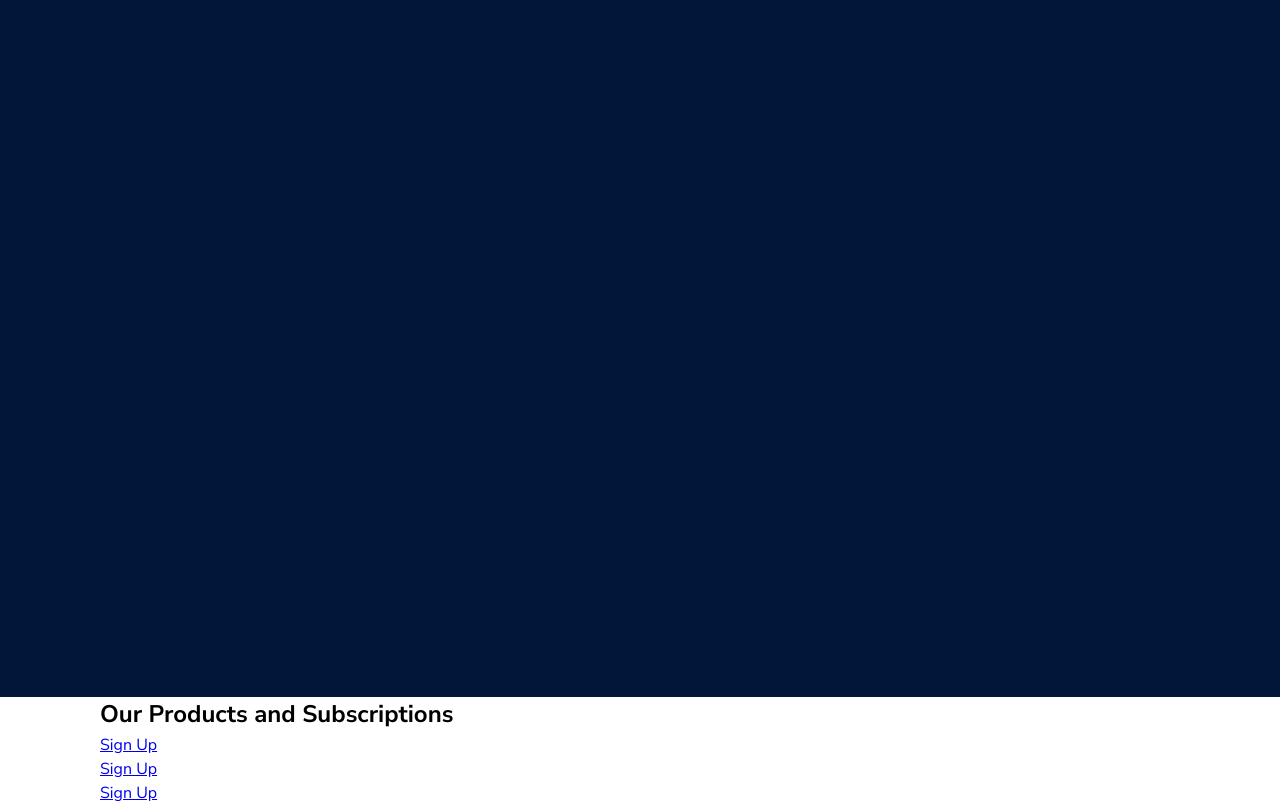
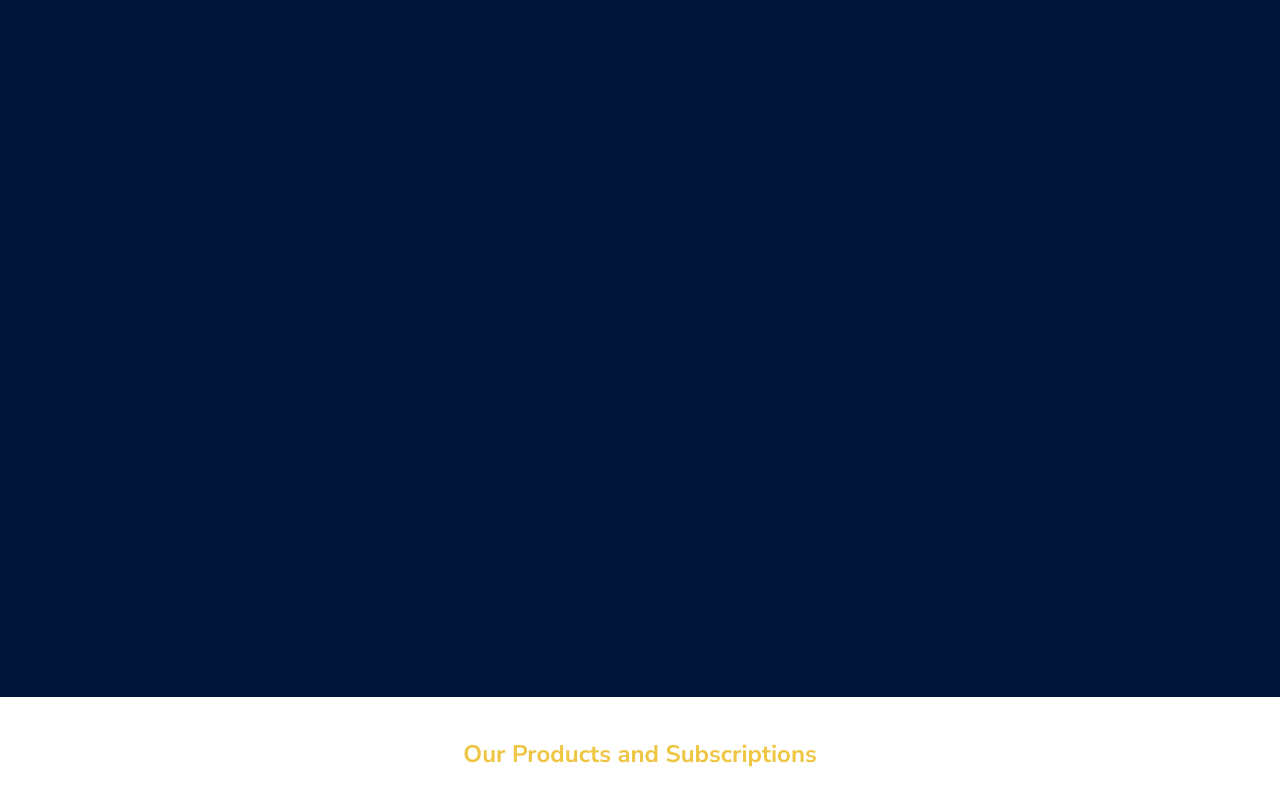
Before and after one commit to moorebarrett-jodiann/ta-final-project, a plain HTML site: page index.html in a window 1280 px wide. Shown: the part 103-911 px from the top of the page. Drawn offline with Linux system fonts and the light colour scheme.

Commit message:
Add Products and Subscriptions style

```diff
--- a/assets/stylesheet/base.css
+++ b/assets/stylesheet/base.css
@@ -50,6 +50,11 @@
 .flexbox {
     display: flex;
     justify-content: space-between;
+}
+
+h2.sub-heading {
+    margin: 40px 0px;
+    color: var(--app-yellow);
 }
 
 /**************************************************/
@@ -142,6 +147,45 @@ header h1 {
     }
 }
 
+
+/**************************************************/
+/*****      FLEX CARDS                       ******/
+/**************************************************/
+
+.row {
+    display: flex;
+    flex-flow: row wrap;
+    gap: 20px;
+}
+
+.row .card {
+    display: flex;
+    flex-direction: column;
+    flex-grow: 1;
+}
+
+/* flex cards with screen width 800px and up */
+@media (min-width: 801px) {
+    .row .card {
+        width: calc(25% - 15px);
+    }
+}
+
+/* flex cards with screen width 801px and down */
+@media (max-width: 800px) {
+    .row .card {
+        width: calc(50% - 10px);
+    }
+}
+
+/* flex cards with screen width 480px and down */
+@media (max-width: 480px) {
+    .row .card {
+        width: 100%;
+    }
+}
+
+
 /**************************************************/
 /*****      FOOTER                           ******/
 /**************************************************/
--- a/assets/stylesheet/index.css
+++ b/assets/stylesheet/index.css
@@ -1,4 +1,8 @@
 @import "./base.css";
+
+/**************************************************/
+/*****      HEADER and NAV                   ******/
+/**************************************************/
 
 .hero {
     width: 100%;
@@ -22,3 +26,80 @@
     background-size: cover;
     z-index: -1;
 }
+
+/**************************************************/
+/*****      PRODUCTS                         ******/
+/**************************************************/
+
+.projects-container {
+    text-align: center;
+    height: 100vh;
+}
+
+.projects-container .row .card {
+    border-radius: 5px;
+    background-color: var(--app-light-text-color);
+    box-shadow: 0 20px 48px 0 var(--app-shadow-color);
+    transition: transform 450ms;
+    padding: 20px;
+}
+
+.projects-container .row .card h3 {
+    font-size: var(--app-main-font-size);
+    font-weight: 700;
+    color: var(--app-blue);
+    text-transform: uppercase;
+}
+
+.projects-container .row .card p {
+    font-size: 14px;
+    font-weight: 400;
+    color: var(--app-dark-grey-bg);
+}
+
+.projects-container .row .card:hover {
+    transform: translateY(-10px);
+}
+
+.projects-container .row .card div.top p{
+    margin: 10px 0 20px 0;
+}
+
+.projects-container .row .card div.top p span{
+    font-size: 10px;
+    color: var(--app-dark-text-color);
+}
+
+.projects-container .row .card div.top {
+    flex: 1;
+}
+
+.projects-container .row .card .bottom {
+    flex: none;
+    text-align: center;
+    width: 100%;
+}
+
+.card-btn {
+    display: inline-block;
+    border-radius: 5px;
+    text-align: center;
+    width: 100px;
+    background-color: var(--app-green);
+    margin-top: 10px;
+    padding: 5px 10px;
+    transition: background-color 0.25s ease-in-out;
+}
+
+.card-btn a {
+    font-size: 14px;
+    font-weight: 700;
+    color: var(--app-light-text-color);
+    text-decoration: none;
+}
+
+.card-btn:hover {
+    background-color: var(--app-blue);
+    cursor: pointer;
+    color: var(--app-light-text-color);
+}
--- a/index.html
+++ b/index.html
@@ -24,13 +24,13 @@
                     <div class="burger-menu"><i class="fa-solid fa-bars"></i></div>
                     <nav>
                         <ul>
-                            <li><a href="#">Products and Subscriptions</a></li>
+                            <li><a href="#products">Products and Subscriptions</a></li>
                             <li><a href="contact.html">Contact Us</a></li>
                         </ul>
                     </nav>
                 </div>
             </header>
-            <section>
+            <section id="products">
                 <div class="projects-container">
                     <div class="container">
                         <h2 class="sub-heading">Our Products and Subscriptions</h2>
```
